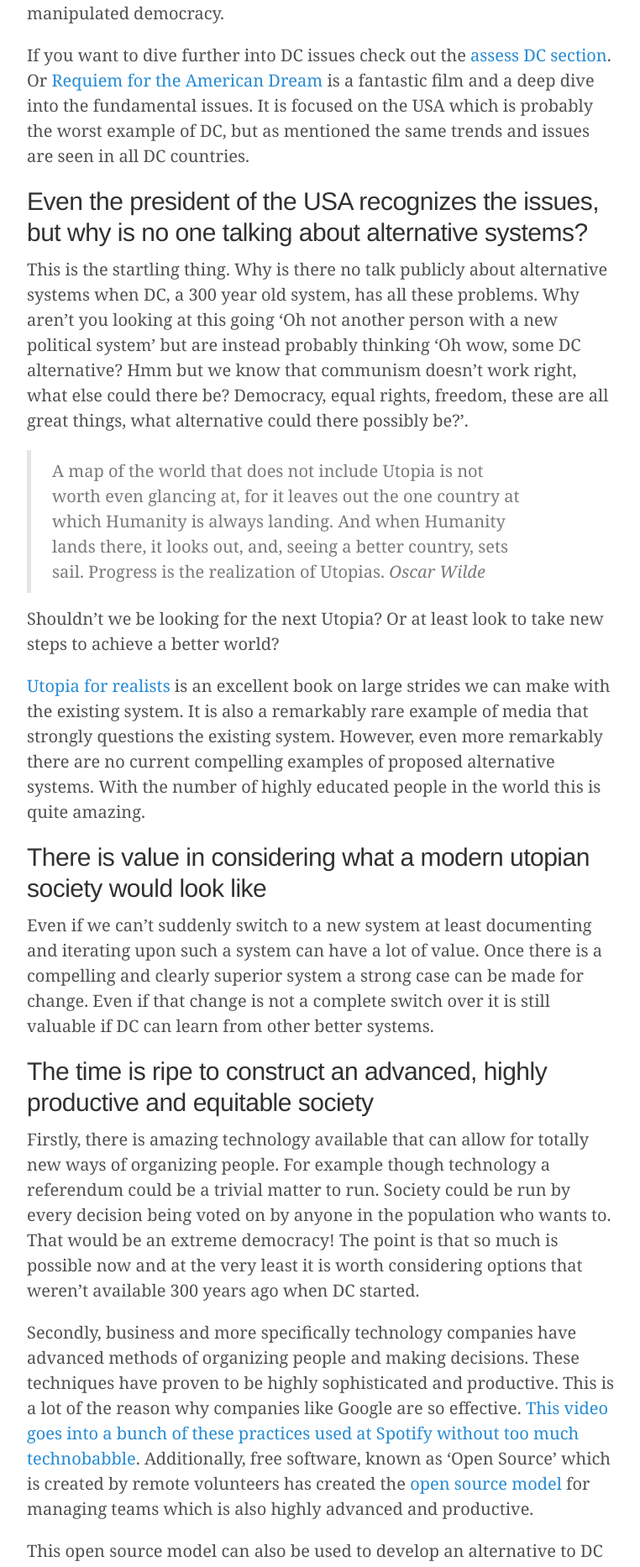
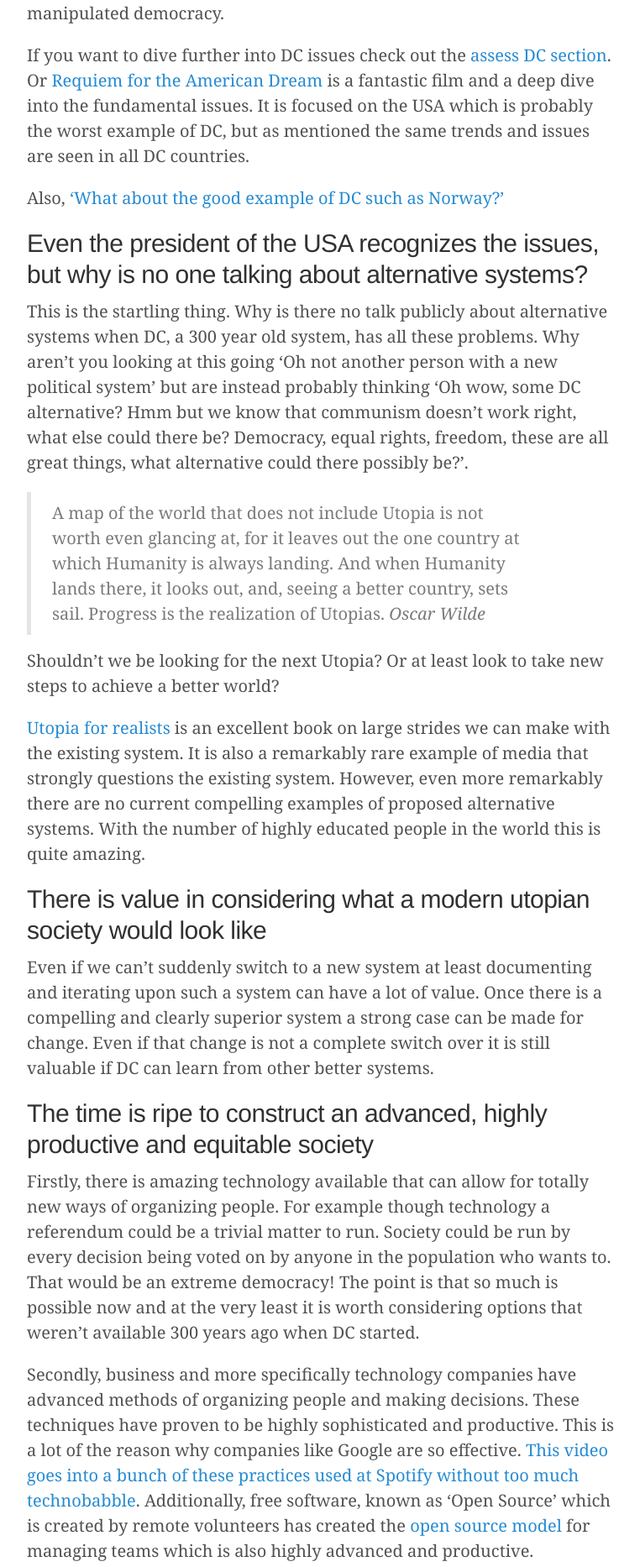
Before and after one commit to open-socialism/open-socialism-site, a Jekyll site: the page built from why-create-a-new-system.md, in a window 1280 px wide. Shown: the part 1649-3515 px from the top of the page at 84% size, without its empty margins (258-1020 px from the left). Built offline with Jekyll 4.4.1, drawn with Linux system fonts in a browser that asks for light colours.

Commit message:
add link to /open-socialism/criticisms/there-are-great-dc-countries from why

```diff
--- a/why-create-a-new-system.md
+++ b/why-create-a-new-system.md
@@ -28,6 +28,8 @@ In short DC has had some good years but at the moment it is very inequitable and
 
 If you want to dive further into DC issues check out the [assess DC section](/assess-dc). Or [Requiem for the American Dream](http://requiemfortheamericandream.com/){:target="_blank"} is a fantastic film and a deep dive into the fundamental issues. It is focused on the USA which is probably the worst example of DC, but as mentioned the same trends and issues are seen in all DC countries.
 
+Also, ['What about the good example of DC such as Norway?'](/open-socialism/criticisms/there-are-great-dc-countries)
+
 ## Even the president of the USA recognizes the issues, but why is no one talking about alternative systems?
 
 This is the startling thing. Why is there no talk publicly about alternative systems when DC, a 300 year old system, has all these problems. Why aren't you looking at this going 'Oh not another person with a new political system' but are instead probably thinking 'Oh wow, some DC alternative? Hmm but we know that communism doesn't work right, what else could there be? Democracy, equal rights, freedom, these are all great things, what alternative could there possibly be?'.
```
